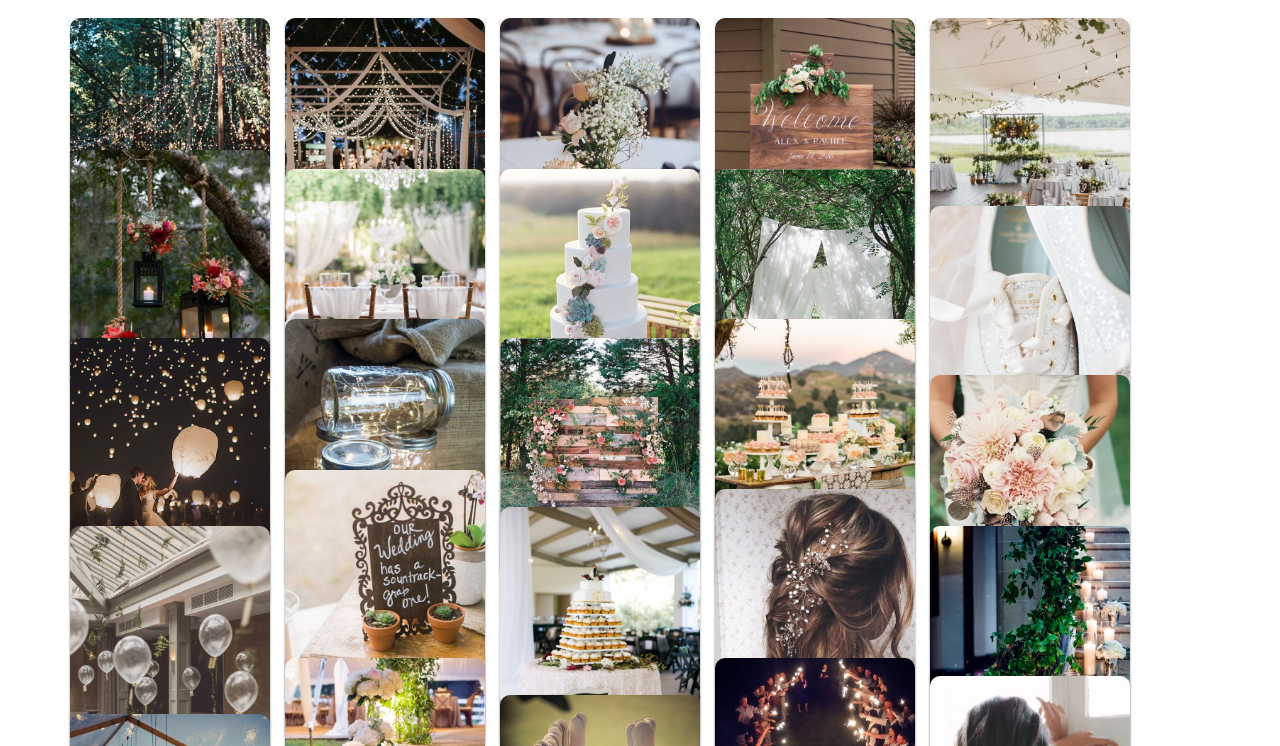
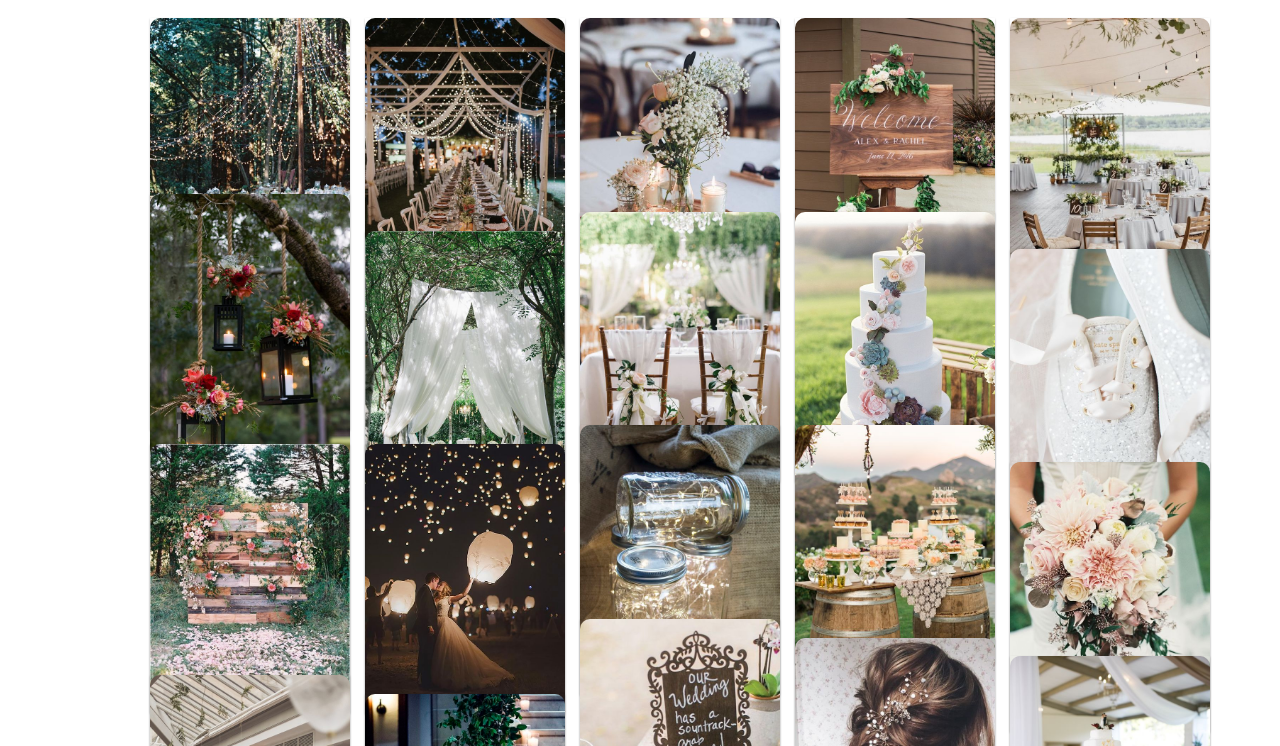
Before and after one commit to milily/Proyecto-Final-Sprint---Pinterest, a website: page index.html in a window 1280 px wide. Shown: the part 54-800 px from the top of the page. Drawn offline with nearby package versions, Linux system fonts and the light colour scheme; files that its build step writes are made by us from their sources.

Commit message:
utilicé Masonry

```diff
--- a/assets/js/main.js
+++ b/assets/js/main.js
@@ -359,24 +359,23 @@ $(document).ready(function(){
 		}
 	];
 
+//CON EL .MAP RECORRO EL JSON Y OBTENGO LOS DATOS QUE NECESITO Y LOS AGREGO AL DIV VACIO QUE//
+//ESTÁ EN EL HTML CON UN .APPEND//
+fotos.map(function(datos){
 
-fotos.map(function(datos){
-	console.log(datos);
-
-	$('#fotos-datos-pinterest').append(`<div class="img-datos">
+	$('#fotos-datos-pinterest').append(`<div class="img-datos" id="`+datos.id+`">
 											<img src="dist/img/`+ datos.image_url +`">
+											<p>`+ datos.title +`</p>
 											<p>`+ datos.description +`</p>
 											<p>`+ datos.user + ` #`+ datos.hashtag + `</p>
 										</div>`)
  })
-
-var elem = document.querySelector('#fotos-datos-pinterest');
+//CÓDIGO QUE UTILICÉ DE LA PÁGINA DE MASONRY PARA INICIALIZARLO//
+var elem = document.querySelector('.container');
 var msnry = new Masonry( elem, {
   // options
   itemSelector: '.img-datos',
 });
 
-// element argument can be a selector string
-//   for an individual element
 
 })
--- a/assets/sass/_style.scss
+++ b/assets/sass/_style.scss
@@ -6,13 +6,13 @@
 .container{
 	width: 90%;
 	padding: 15px auto;
-	margin: 0px 70px;
+	margin: 0px 135px;
 }
 .img-datos{
 	width: 200px;
 	float: left;
 	margin-right: 15px;
-	margin-bottom: 15px;
+	margin-bottom: 10px;
 	box-shadow: 0 1px 2px rgba(0,0,0,0.22);
 
 	img{
--- a/index.html
+++ b/index.html
@@ -47,12 +47,18 @@
 		    </div><!-- /.navbar-collapse -->
 	  	</div><!-- /.container-fluid -->
 	</nav>
-	<div class="container">
-		<div class="row">
+	<div id="modal" class="modal fade bs-example-modal-lg" tabindex="-1" role="dialog" aria-labelledby="myLargeModalLabel">
+        <div class="modal-dialog modal-lg" role="document">
+            <div id="fotos-pinterest" class="modal-content">
+
+            </div>
+        </div>
+    </div>
+
+	<div class="container" >
 			<div id="fotos-datos-pinterest">
 
 			</div>
-		</div>
 	</div>
 	<script src="https://ajax.googleapis.com/ajax/libs/jquery/3.1.0/jquery.min.js"></script>
 	<script src="https://unpkg.com/masonry-layout@4.2.0/dist/masonry.pkgd.min.js"></script>
--- a/package.json
+++ b/package.json
@@ -20,6 +20,7 @@
   "dependencies": {
     "bootstrap": "^3.3.7",
     "bootstrap-css": "^4.0.0-alpha.5",
+    "imagesloaded": "^4.1.3",
     "jquery": "^3.2.1"
   }
 }
```
Also changed, not shown: dist/css/style.min.css, dist/js/script.js.
